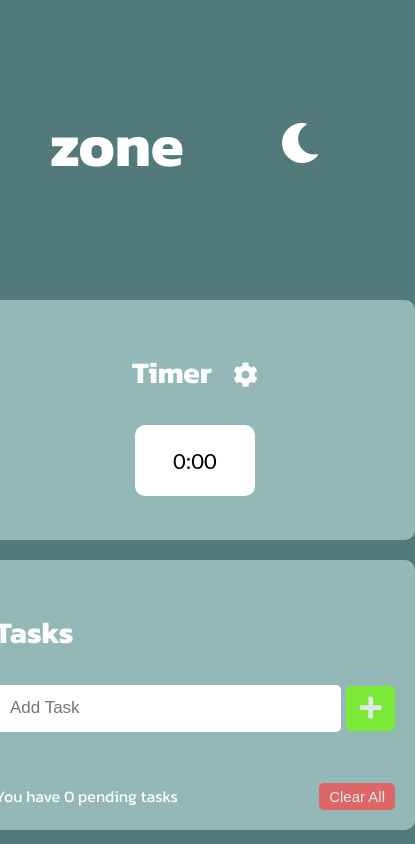
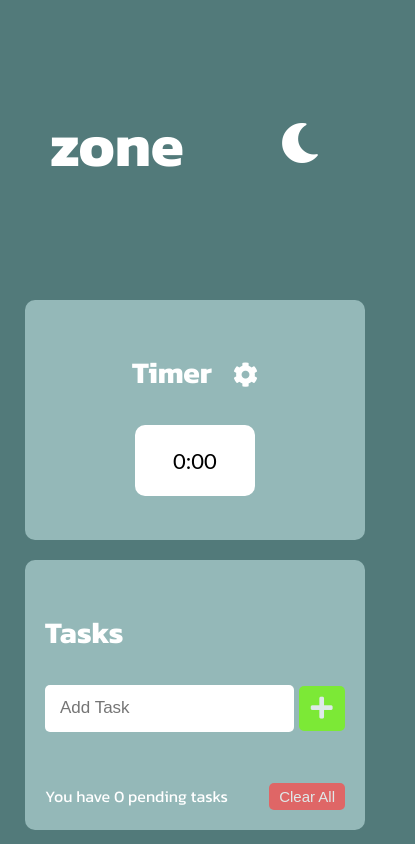
Before and after one commit to lllIIlIIlll/lllIIlIIlll.github.io, a plain HTML site: page index.html in a window 390 px wide. Shown: the whole page, 415 px wide, since content can reach past the window. Drawn offline with Linux system fonts and the light colour scheme.

Commit message:
Update style.css

```diff
--- a/style.css
+++ b/style.css
@@ -311,5 +311,9 @@ h3 {
     align-items: center;
   }
   .task-container {
-    width: 400px;
+    width: 300px;
+  }
+  .time-container {
+    width: 300px;
+  }
 }
```
